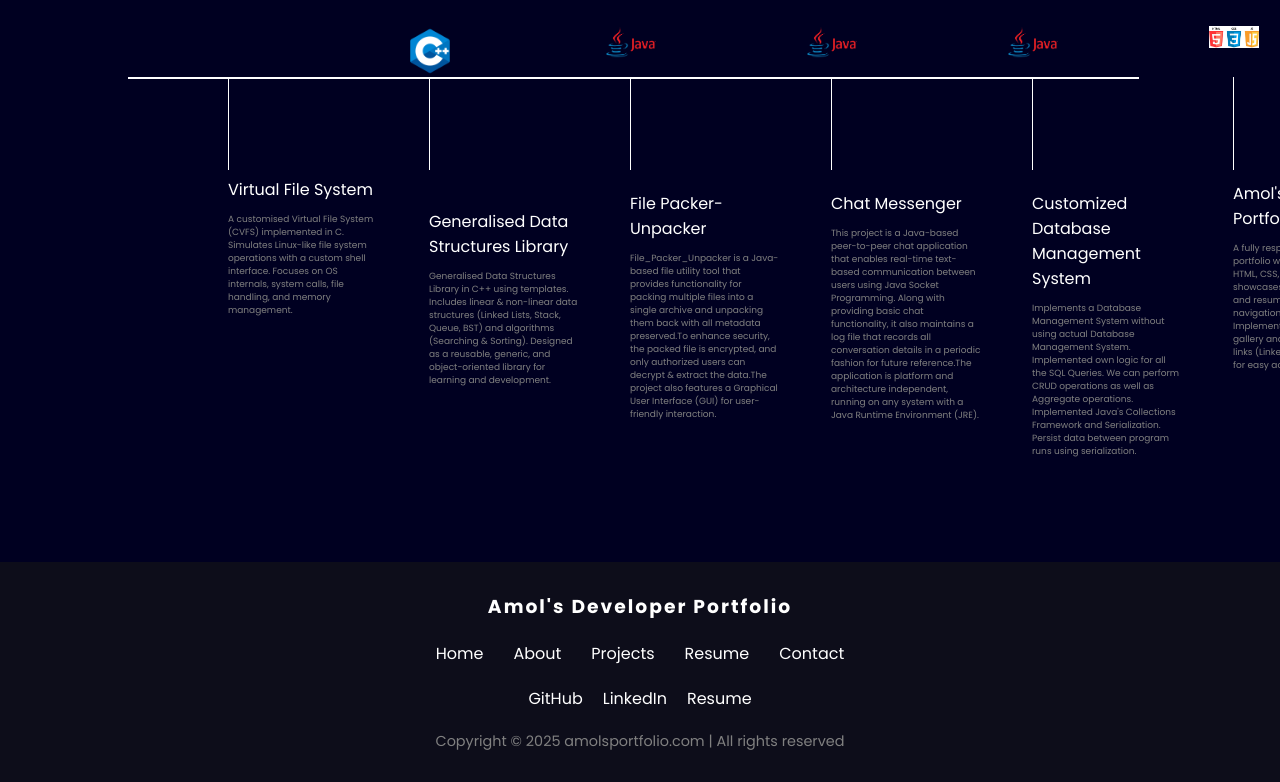
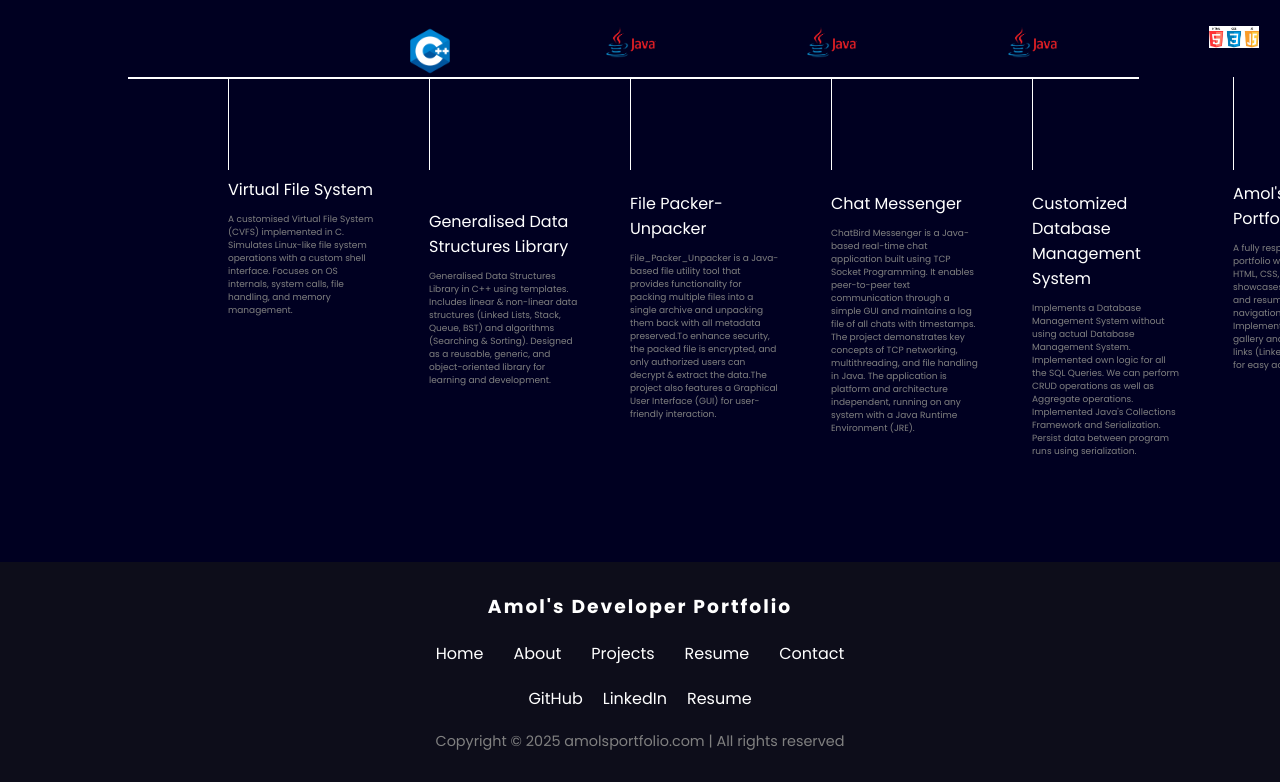
Before and after one commit to AmolMane30/Amol_Portfolio, a plain HTML site: page index.html in a window 1280 px wide. Shown: the part 748-1530 px from the top of the page. Drawn offline with nearby package versions, Linux system fonts and the light colour scheme.

Commit message:
Update index.html

```diff
--- a/index.html
+++ b/index.html
@@ -331,10 +331,10 @@
                         Chat Messenger
                     </div>
                     <div class="vertical-desc">
-                        This project is a Java-based peer-to-peer chat application that enables real-time text-based
-                        communication between users using Java Socket Programming. Along with providing basic chat
-                        functionality, it also maintains a log file that records all conversation details in a periodic
-                        fashion for future reference.The application is platform and architecture independent, running
+                        ChatBird Messenger is a Java-based real-time chat application built using TCP Socket Programming.
+                        It enables peer-to-peer text communication through a simple GUI and maintains a log file of all chats with timestamps.
+                        The project demonstrates key concepts of TCP networking, multithreading, and file handling in Java.
+                        The application is platform and architecture independent, running
                         on any system with a Java Runtime Environment (JRE).
                     </div>
                 </div>
```
